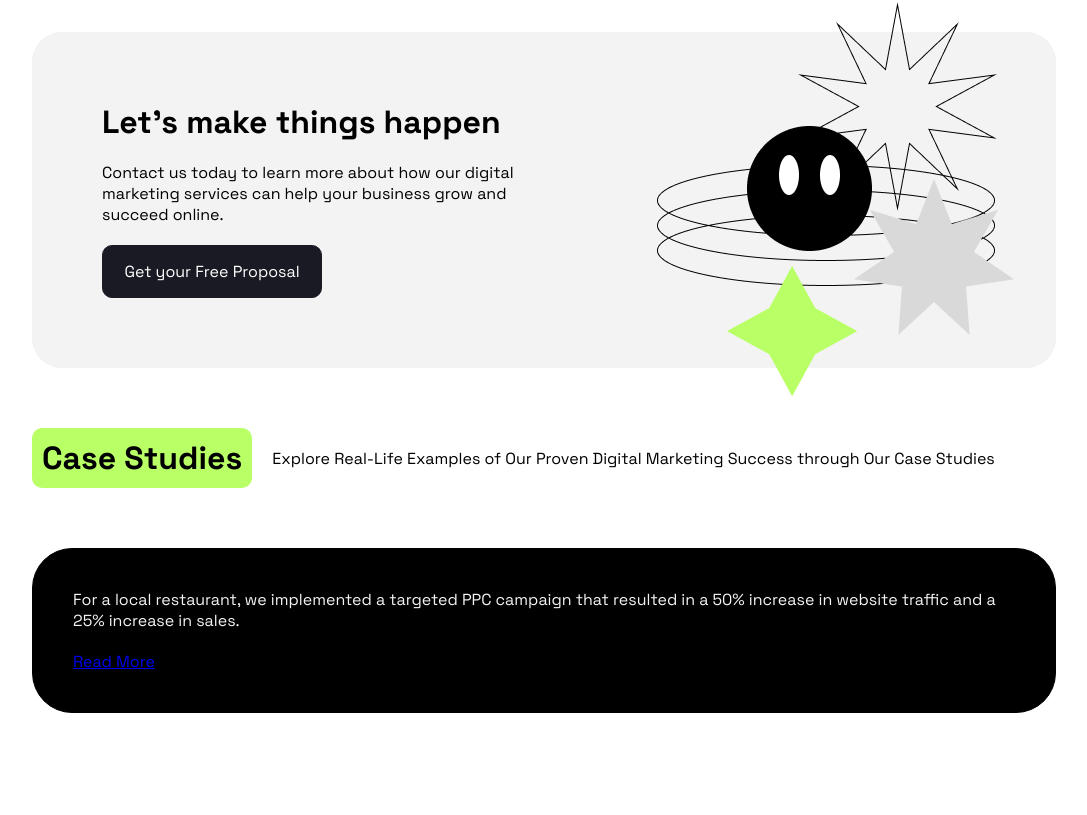
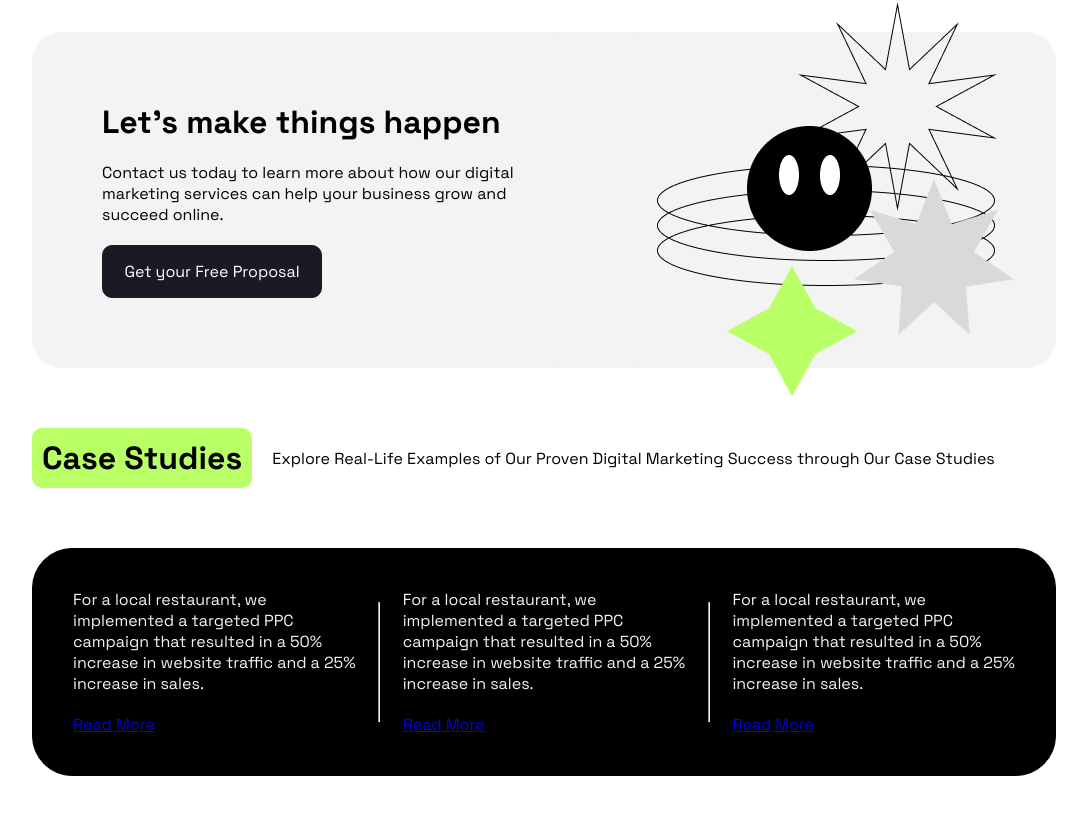
Before and after one commit to Blessen25/Positivus_website, a React (Vite) app in the folder frontend/: page / in a window 1280 px wide. Shown: the part 1762-2577 px from the top of the page, without its empty margins (96-1183 px from the left). Before the commit the page ends 2530 px from the top, so only its background shows below. Built offline with nearby package versions, Linux system fonts and the light colour scheme.

Commit message:
Seventh div changes

```diff
--- a/frontend/src/components/Home/home.css
+++ b/frontend/src/components/Home/home.css
@@ -160,14 +160,23 @@
     display: flex;
     gap: 20px;
     align-items: center;
+    justify-content: space-between;
 }
 
 .seven_sec_first {
 
     display: flex;
+    width: 30%;
     flex-direction: column;
     gap: 20px;
     color: var(--Grey);
+}
+
+.seven_straight_line {
+
+    width: 2px;
+    height: 120px;
+    background-color: var(--Grey);
 }
 
 @media screen and (max-width: 1300px) {
--- a/frontend/src/components/Home/home.tsx
+++ b/frontend/src/components/Home/home.tsx
@@ -239,7 +239,19 @@ const Home_sevenSection:React.FC = () => {
                 <div className="seven_sec_first">
 
                     <p className="text-md">For a local restaurant, we implemented a targeted PPC campaign that resulted in a 50% increase in website traffic and a 25% increase in sales.</p>
-                    <a href="#">Read More</a>
+                    <a href="#" className="seven_button">Read More</a>
+                </div>
+                <hr className="seven_straight_line"/>
+                <div className="seven_sec_first">
+
+                    <p className="text-md">For a local restaurant, we implemented a targeted PPC campaign that resulted in a 50% increase in website traffic and a 25% increase in sales.</p>
+                    <a href="#" className="seven_button">Read More</a>
+                </div>
+                <hr className="seven_straight_line"/>
+                <div className="seven_sec_first">
+
+                    <p className="text-md">For a local restaurant, we implemented a targeted PPC campaign that resulted in a 50% increase in website traffic and a 25% increase in sales.</p>
+                    <a href="#" className="seven_button">Read More</a>
                 </div>
             </div>
         </>
```
